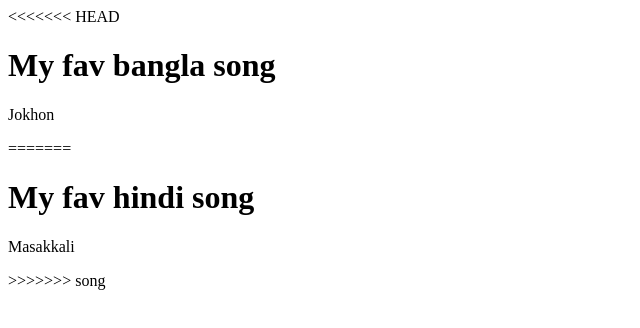
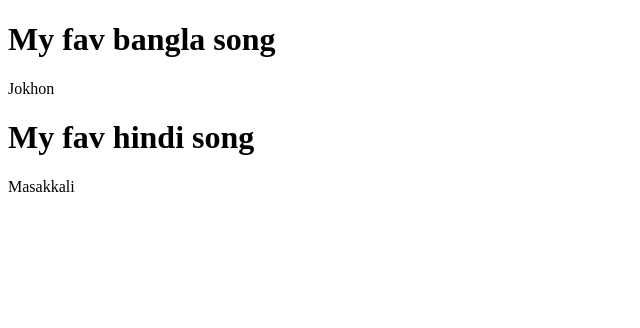
Before and after one commit to samssjubair/git-prac, a plain HTML site: page index.html in a window 1280 px wide. Shown: the whole page, without its empty margins (0-640 px from the left). Drawn offline with Linux system fonts and the light colour scheme.

Commit message:
conflict solved

```diff
--- a/index.html
+++ b/index.html
@@ -6,12 +6,9 @@
     <title>Document</title>
 </head>
 <body>
-<<<<<<< HEAD
     <h1>My fav bangla song</h1>
     <p>Jokhon</p>
-=======
     <h1>My fav hindi song</h1>
     <p>Masakkali</p>
->>>>>>> song
 </body>
 </html>
```
